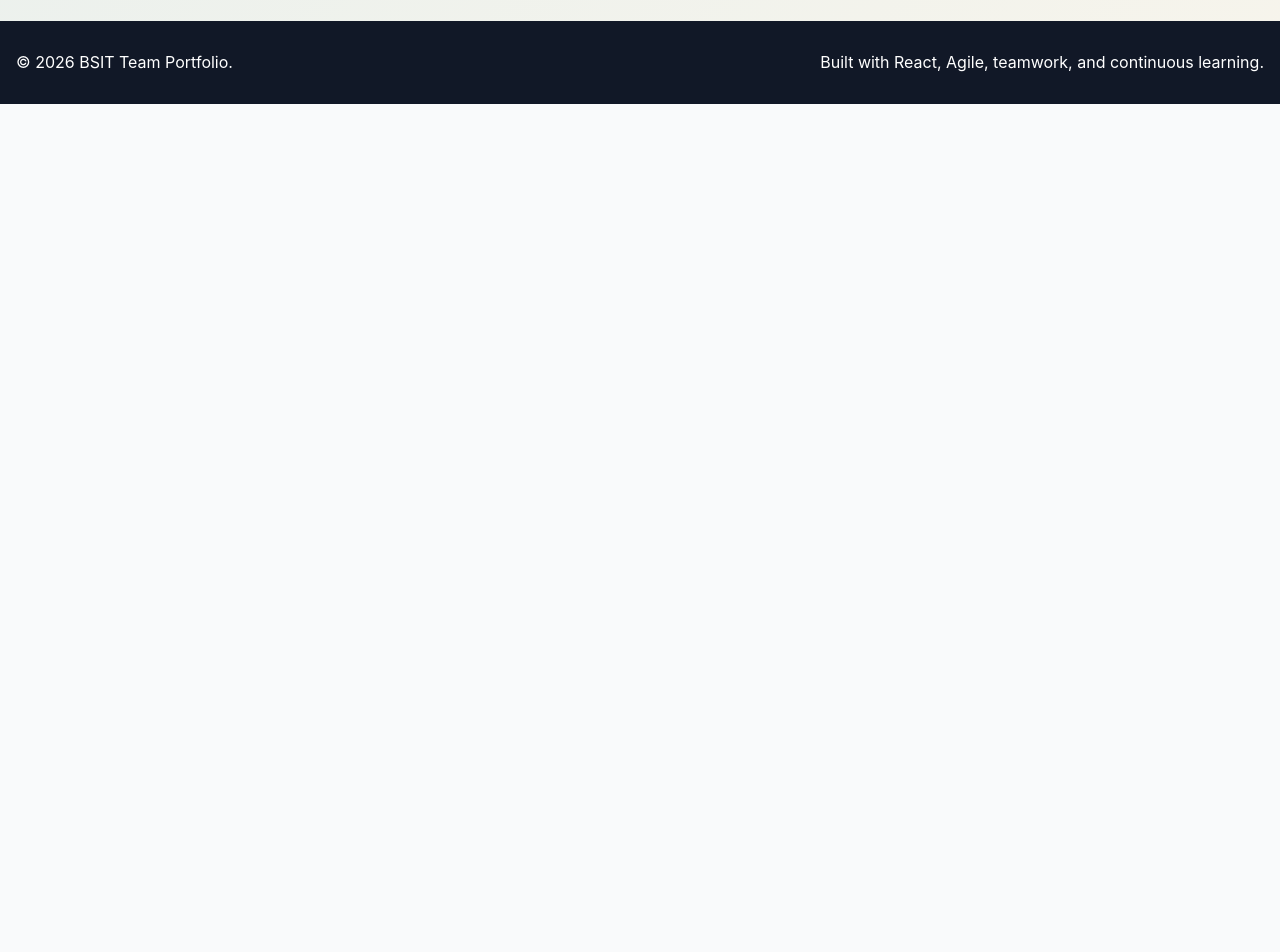
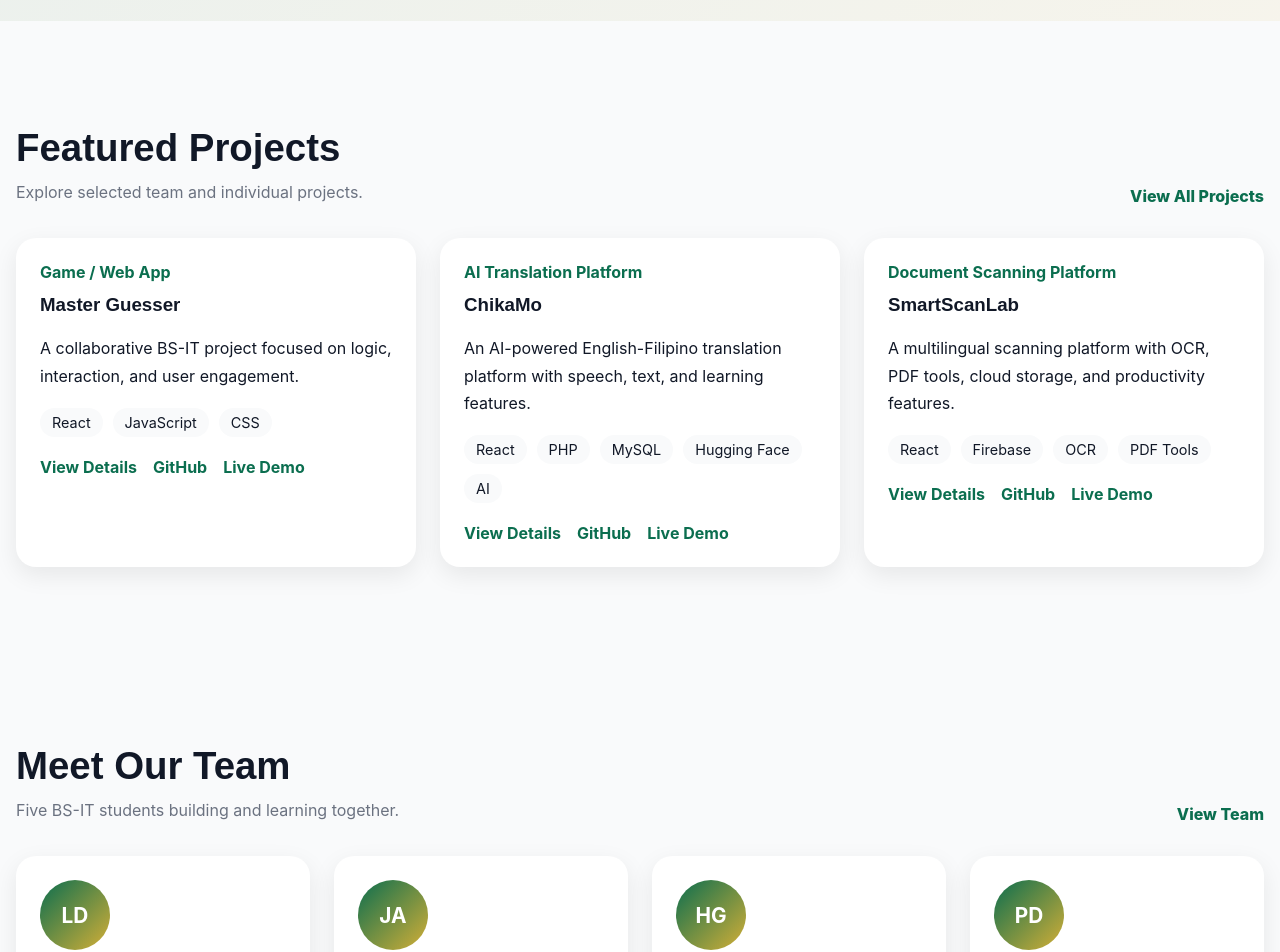
Before and after one commit to LancineDiare/team-portfolio, a React (Vite) app: page / in a window 1280 px wide. Shown: the part 860-1812 px from the top of the page. Before the commit the page ends 964 px from the top, so only its background shows below. Built offline with nearby package versions, Linux system fonts and the light colour scheme.

Commit message:
Add featured projects and team preview on home page

```diff
--- /dev/null
+++ b/src/pages/Home/Home.css
@@ -0,0 +1,50 @@
+/*
+========================================
+Home Page
+========================================
+*/
+
+.home-section {
+  padding: 72px 0;
+}
+
+.home-section--light {
+  background: var(--gray-100);
+}
+
+.home-section__header {
+  display: flex;
+  justify-content: space-between;
+  align-items: flex-end;
+
+  gap: 24px;
+  margin-bottom: 32px;
+}
+
+.home-section__header h2 {
+  margin-bottom: 8px;
+}
+
+.home-section__header p {
+  margin: 0;
+  color: var(--gray-500);
+}
+
+.home-section__header a {
+  color: var(--primary-green);
+  font-weight: 800;
+}
+
+.home-grid {
+  display: grid;
+  grid-template-columns: repeat(auto-fit, minmax(280px, 1fr));
+
+  gap: 24px;
+}
+
+@media (max-width: 768px) {
+  .home-section__header {
+    align-items: flex-start;
+    flex-direction: column;
+  }
+}
--- a/src/pages/Home/Home.jsx
+++ b/src/pages/Home/Home.jsx
@@ -1,9 +1,77 @@
-import Hero from "../../components/common/Hero/Hero.jsx";
+/**
+ * Home Page
+ *
+ * Landing page of the portfolio.
+ * Shows hero section, featured projects, and team preview.
+ */
+
+import { Link } from "react-router-dom";
+
+import Hero from "../../components/common/Hero/Hero";
+import MemberCard from "../../components/cards/MemberCard/MemberCard";
+import ProjectCard from "../../components/cards/ProjectCard/ProjectCard";
+
+import { members } from "../../data/members";
+import { commonProjects } from "../../data/commonProjects";
+import { individualProjects } from "../../data/individualProjects";
+
+import "./Home.css";
 
 function Home() {
+  // Show only selected featured projects on the homepage
+  const featuredProjects = [
+    ...commonProjects.slice(0, 2),
+    ...individualProjects.slice(0, 1),
+  ];
+
+  // Show all team members for now
+  const featuredMembers = members;
+
   return (
     <>
       <Hero />
+
+      <section className="home-section">
+        <div className="container">
+          {/* Featured Projects Header */}
+          <div className="home-section__header">
+            <div>
+              <h2>Featured Projects</h2>
+              <p>Explore selected team and individual projects.</p>
+            </div>
+
+            <Link to="/common-projects">View All Projects</Link>
+          </div>
+
+          {/* Featured Projects Grid */}
+          <div className="home-grid">
+            {featuredProjects.map((project) => (
+              <ProjectCard key={project.id} project={project} />
+            ))}
+          </div>
+        </div>
+      </section>
+
+      <section className="home-section home-section--light">
+        <div className="container">
+          {/* Team Preview Header */}
+          <div className="home-section__header">
+            <div>
+              <h2>Meet Our Team</h2>
+              <p>Five BS-IT students building and learning together.</p>
+            </div>
+
+            <Link to="/members">View Team</Link>
+          </div>
+
+          {/* Team Members Grid */}
+          <div className="home-grid">
+            {featuredMembers.map((member) => (
+              <MemberCard key={member.id} member={member} />
+            ))}
+          </div>
+        </div>
+      </section>
     </>
   );
 }
```
